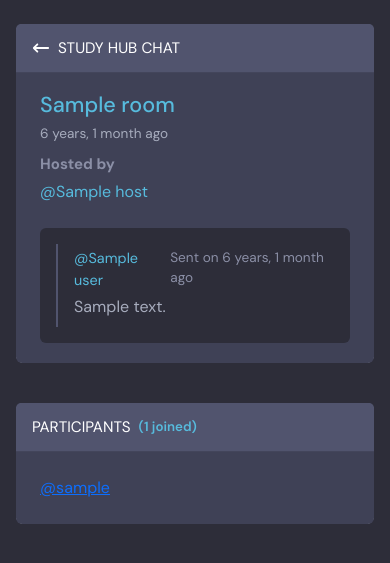
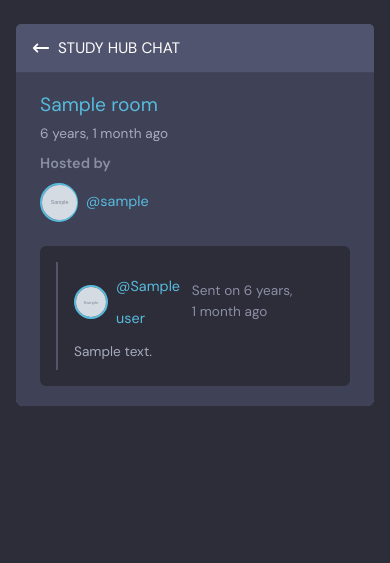
Before and after one commit to athikapriya/django-studyhub, a Django app: template base/templates/base/room.html in a window 390 px wide. Shown: the part 72-635 px from the top of the page. Run offline with Django 3.2, Linux system fonts and the light colour scheme; the template is opened without the code that fills it: most values are stand-ins (such as "Sample title", 1, 10 or a date in 2020); grey boxes marked "Sample" are stand-in pictures; some libraries are stand-ins or nearby versions.

Commit message:
improve UI, responsive participants avatars, and chat section

```diff
--- a/base/templates/base/components/comment_components.html
+++ b/base/templates/base/components/comment_components.html
@@ -1,13 +1,71 @@
+{% load static %}
+{% block css %}
+<style>
+    .chat-room {
+        max-height: 350px;
+        overflow-y: auto;
+        scroll-behavior: smooth;
+
+        scrollbar-width: thin;
+        scrollbar-color: var(--color-bg-main) transparent;
+    }
+
+    .chat-room::-webkit-scrollbar {
+        width: 6px;
+    }
+
+    .chat-room::-webkit-scrollbar-track {
+        background: transparent;
+    }
+
+    .chat-room::-webkit-scrollbar-thumb {
+        background-color: var(--color-bg-main);
+        border-radius: 10px;
+        transition: background 0.3s ease;
+    }
+
+    .chat-room::-webkit-scrollbar-thumb:hover {
+        background-color: #3F4156;
+    }
+
+    .message-sender{
+        color: var(--color-primary);
+        transition: var(--transition);
+        font-size: 0.85rem;
+        line-height: 2rem;
+    }
+
+    .comment-created__time, .chat-message{
+        font-size: 0.85rem;
+    }
+</style>
+{% endblock %}
 
 {% if room_messages %}
 <div class="chat-room p-3 mt-4">
     {% for message in room_messages %}
-    <div class=" py-1 ps-3 comment">
-        <div class="d-flex justify-content-between">
+    <div class=" py-2 ps-3 comment ">
+
+
+        <div class="d-flex justify-content-between align-items-center">
             <!-- =============== left side : user info starts =============== -->
-            <div class="d-flex gap-2 gap-md-4 align-items-start align-items-md-center comment-header">
-                <a href="" class="text-decoration-none color-primary message-sender">@{{message.user}}</a>
-                <small class="color-text-secondary">
+            <div class="d-flex gap-2 gap-md-4 align-items-md-center comment-header">
+
+                <div class="d-flex align-items-center gap-2">
+                    {% if message.user.avatar and message.user.avatar.name != "profile.svg" %}
+                        <div style="border: 2px solid var(--color-primary); border-radius: 50%;">
+                            <img src="{{ message.user.avatar.url }}" class="rounded-circle" width="30" height="30" style="object-fit: cover;" alt="Profile Picture">
+                        </div>
+                    {% else %}
+                        <img src="{% static 'images/profile.svg' %}" class="rounded-circle" width="30" height="30" alt="Default avatar">
+                    {% endif %}
+
+                    <div class="">
+                        <a href="{% url 'user-profile' message.user.username %}" class="text-decoration-none color-primary message-sender">@{{message.user.name|truncatechars:12}}</a>
+                    </div>
+                </div>
+
+                <small class="color-text-secondary comment-created__time d-flex align-items-center">
                     Sent on {{ message.created_at|timesince }} ago
                 </small>
             </div>
@@ -15,7 +73,7 @@
 
             <!-- =============== right side : user actions starts =============== -->
             {% if request.user == message.user %}
-                <div class="dropdown">
+            <div class="dropdown">
                 <button class="d-flex align-items-center cursor-pointer border-0 bg-transparent" id="userDropdown" data-bs-toggle="dropdown" aria-expanded="false" aria-haspopup="true" style="cursor:pointer;">
 
                     <svg xmlns="http://www.w3.org/2000/svg" width="16" height="16" fill="currentColor" class="bi bi-three-dots-vertical color-text-secondary" viewBox="0 0 16 16">
@@ -28,21 +86,21 @@
                 <ul class="dropdown-menu dropdown-menu-end shadow room-dropdown" aria-labelledby="userDropdown">
 
                     <li>
-                        <a class="dropdown-item d-flex align-items-center " href="{% url 'update-room' room.id %}" >
+                        <button class="dropdown-item d-flex align-items-center " data-bs-toggle="offcanvas" data-bs-target="#editMessage{{ message.id }}">
                             <svg xmlns="http://www.w3.org/2000/svg" width="16" height="16" fill="currentColor" class="bi bi-pencil-fill me-2" viewBox="0 0 16 16">
                                 <path d="M12.854.146a.5.5 0 0 0-.707 0L10.5 1.793 14.207 5.5l1.647-1.646a.5.5 0 0 0 0-.708zm.646 6.061L9.793 2.5 3.293 9H3.5a.5.5 0 0 1 .5.5v.5h.5a.5.5 0 0 1 .5.5v.5h.5a.5.5 0 0 1 .5.5v.5h.5a.5.5 0 0 1 .5.5v.207zm-7.468 7.468A.5.5 0 0 1 6 13.5V13h-.5a.5.5 0 0 1-.5-.5V12h-.5a.5.5 0 0 1-.5-.5V11h-.5a.5.5 0 0 1-.5-.5V10h-.5a.5.5 0 0 1-.175-.032l-.179.178a.5.5 0 0 0-.11.168l-2 5a.5.5 0 0 0 .65.65l5-2a.5.5 0 0 0 .168-.11z"/>
                             </svg>
                             Update
-                        </a>
+                        </button>
                     </li>
 
                     <li>
-                        <a class="dropdown-item d-flex align-items-center" href="{% url 'delete-room' room.id %}" >
+                        <button class="dropdown-item d-flex align-items-center" data-bs-toggle="offcanvas" data-bs-target="#deleteMessage{{ message.id }}">
                             <svg xmlns="http://www.w3.org/2000/svg" width="16" height="16" fill="currentColor" class="bi bi-trash-fill me-2" viewBox="0 0 16 16">
                                 <path d="M2.5 1a1 1 0 0 0-1 1v1a1 1 0 0 0 1 1H3v9a2 2 0 0 0 2 2h6a2 2 0 0 0 2-2V4h.5a1 1 0 0 0 1-1V2a1 1 0 0 0-1-1H10a1 1 0 0 0-1-1H7a1 1 0 0 0-1 1zm3 4a.5.5 0 0 1 .5.5v7a.5.5 0 0 1-1 0v-7a.5.5 0 0 1 .5-.5M8 5a.5.5 0 0 1 .5.5v7a.5.5 0 0 1-1 0v-7A.5.5 0 0 1 8 5m3 .5v7a.5.5 0 0 1-1 0v-7a.5.5 0 0 1 1 0"/>
                             </svg>
                             Remove
-                        </a>
+                        </button>
                     </li>
 
                 </ul>
@@ -63,7 +121,8 @@
 
         </div>
 
-        <p class="my-1 pb-0 color-text-tertiary">{{message.body}}</p>
+
+        <p class="mt-2 mb-0 pb-0 color-text-tertiary chat-message">{{message.body}}</p>
     </div>
     {% endfor %}
 
--- a/base/templates/base/components/participant_components.html
+++ b/base/templates/base/components/participant_components.html
@@ -1,6 +1,16 @@
+{% load static %}
 
+{% block css %}
+<style>
+    @media screen and (max-width:992px) {
+        .participant-section{
+            display: none;
+        }
+    }
+</style>
+{% endblock %}
 
-<div class="card mb-3">
+<div class="card mb-3 participant-section">
 
     <!-- card header starts -->
     <div class="card-header d-flex align-items-center gap-2 color-text-primary color-bg-surface">
@@ -9,12 +19,36 @@
     <!-- card header ends -->
 
     <!-- card body starts -->
-    <div class="card-body color-bg-main p-4">
+    <div class="card-body color-bg-main p-4 d-flex flex-column gap-4">
         {% for user in participants %}
-            <div>
-                <a href="{% url 'user-profile' user.username %}" >@{{user.username}}</a>
+
+            <div class="d-flex align-items-center ">
+
+                <!-- =============== participant image starts =============== -->
+                <div style="max-width: 43px;">
+                    {% if user.avatar and user.avatar.name != "profile.svg" %}
+                        <div style="border: 2px solid var(--color-primary); border-radius: 50%;">
+                            <img src="{{ user.avatar.url }}" class="rounded-circle" width="40" height="40" style="object-fit: cover;" alt="Profile Picture">
+                        </div>
+                    {% else %}
+                        <img src="{% static 'images/profile.svg' %}" class="rounded-circle" width="40" height="40" alt="Default avatar">
+                    {% endif %}
+                </div>
+                <!-- =============== participant image ends =============== -->
+
+                <!-- =============== participant username and name starts =============== -->
+                <div class="ms-2">
+                    <h6 class="color-text-secondary text-start mb-0" style="font-size: 15px;">
+                        {{ user.name|default:user.username|truncatechars:25 }}
+                    </h6>
+                    <a href="{% url 'user-profile' user.username %}" class="color-primary text-start text-decoration-none" style="font-size: 14px;">
+                        @{{ user.username}}
+                    </a>
+                </div>
+                <!-- =============== participant username and name ends =============== -->
             </div>
         {% endfor %}
+
     </div>
     <!-- card body ends -->
 </div>
--- a/base/templates/base/components/room_contents.html
+++ b/base/templates/base/components/room_contents.html
@@ -1,8 +1,36 @@
+{% load static %}
 {% block css %}
+<style>
+    .room-name a{
+        color: var(--color-primary);
+        transition: var(--transition);
+        font-size: 1.2rem;
+        line-height: 2rem;
+    }
 
+    .room-host__username{
+        font-size: 0.9rem;
+    }
+
+    .room-created__time, .hosted-by{
+        font-size: 0.9rem;
+    }
+
+   .participants-avatar{
+        display: none;
+   }
+
+   @media screen and (max-width:992px) {
+        .participants-avatar{
+            display: block ;
+        }
+   }
+
+
+</style>
 {% endblock %}
 
-<div class="card mb-3">
+<div class="card mb-lg-3">
 
     <!-- card header starts -->
     <div class="card-header d-flex justify-content-between align-items-center gap-2 color-text-primary color-bg-surface">
@@ -69,19 +97,36 @@
         <!-- room header -->
         <div class="room-header d-flex justify-content-between align-items-start align-items-sm-center">
             <div class="room-name">
-                <a href="{% url 'room' room.slug %}" class="text-decoration-none color-primary fw-medium ">{{room.name}}</a>
+                <a href="{% url 'room' room.slug %}" class="text-decoration-none color-primary ">{{room.name}}</a>
             </div>
             <div>
-                <small  class="color-text-tertiary">{{room.created_at|timesince}} ago </small>
+                <small class="color-text-tertiary room-created__time">{{room.created_at|timesince}} ago </small>
             </div>
         </div>
 
         <!-- room body -->
         <div class="room-body mt-2 mb-1">
 
-            <p class="color-text-secondary fw-bold mb-1 pb-0" style="font-size: 15px;">Hosted by</p>
-            <a href="" class="text-decoration-none color-primary"><i>@</i>{{room.host}}</a>
+            <p class="color-text-secondary fw-semibold mb-1 pb-0 hosted-by">Hosted by</p>
 
+            <div class="mt-2 d-flex justify-content-between">
+                <div class="d-flex align-items-center">
+                    <!-- =============== host avatar starts =============== -->
+                    {% if room.host.avatar and room.host.avatar.name != "profile.svg" %}
+                        <div style="border: 2px solid var(--color-primary); border-radius: 50%; max-width: 38px;" >
+                            <img src="{{ room.host.avatar.url }}" class="rounded-circle" width="35" height="35" style="object-fit: cover;" alt="Profile Picture">
+                        </div>
+                    {% else %}
+                        <img src="{% static 'images/profile.svg' %}" class="rounded-circle" width="35" height="35" alt="Default avatar">
+                    {% endif %}
+                    <!-- =============== host avatar ends =============== -->
+
+                    <!-- =============== host username =============== -->
+                    <a href="{% url 'user-profile' room.host.username %}" class="text-decoration-none color-primary ms-2 room-host__username"><i>@</i>{{room.host.username|slice:":10"}}</a>
+
+                </div>
+
+            </div>
 
             <!-- =============== chatsection starts here =============== -->
             {% include 'base/components/comment_components.html' %}
--- a/base/templates/base/room.html
+++ b/base/templates/base/room.html
@@ -4,10 +4,6 @@
 <style>
     .gx-5 {
         --bs-gutter-x: 2rem;
-    }
-
-    .room-name{
-        font-size: 1.35rem;
     }
 
     .room-header small, .chat-room small{
@@ -21,7 +17,7 @@
 
     .chat-room .comment {
         margin-top: 1rem;
-        margin-bottom: 1rem;
+        margin-bottom: 1.5rem;
         border-left: 2px solid var(--color-neutral);
     }
 
@@ -70,7 +66,7 @@
         cursor: pointer;
     }
 
-        .room-dropdown {
+    .room-dropdown {
         background: rgba(45, 45, 57, 0.9);
         backdrop-filter: blur(12px);
         border: 1px solid rgba(255, 255, 255, 0.08);
@@ -81,14 +77,14 @@
         padding: 6px;
 
         opacity: 0;
-        transform: translateY(10px); /* start below */
-        transition: opacity 0.25s ease, transform 0.25s ease;
-        transform-origin: bottom; /* grow from bottom like navbar */
+        transform: translateY(10px) ;
+        transition: 0.4s;
+        transform-origin: bottom;
     }
 
     .room-dropdown.show {
         opacity: 1;
-        transform: translateY(0); /* slide up */
+        transform: translateY(0) ;
     }
 
     .room-dropdown .dropdown-item {
```
